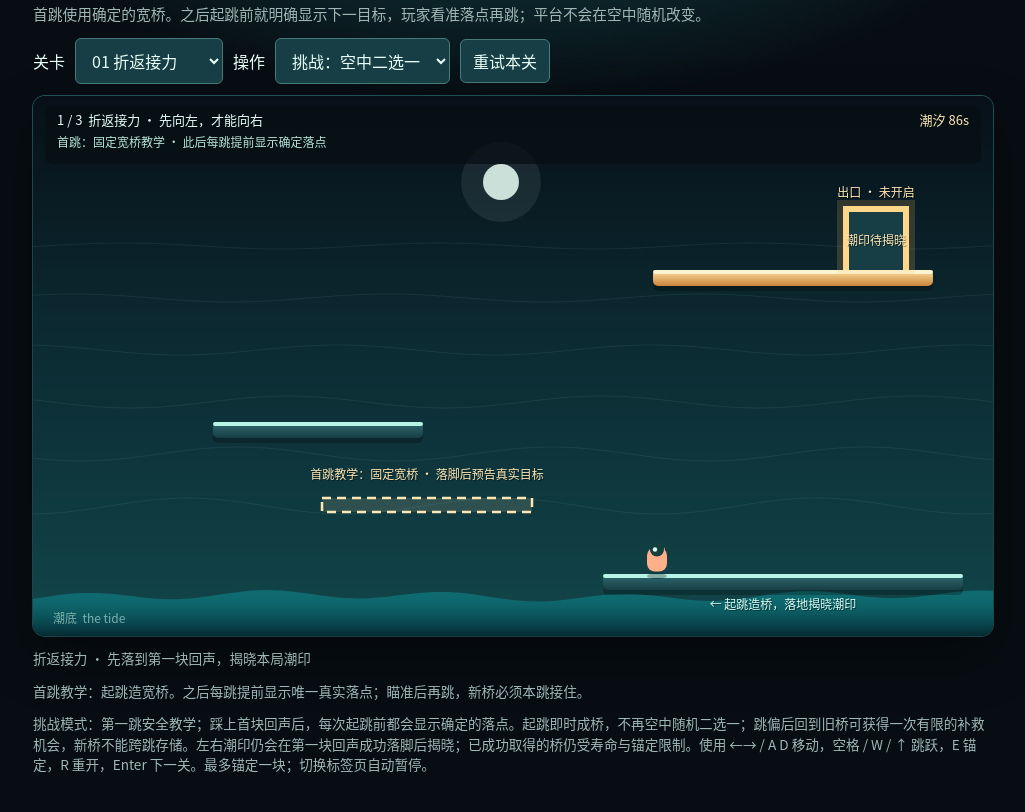
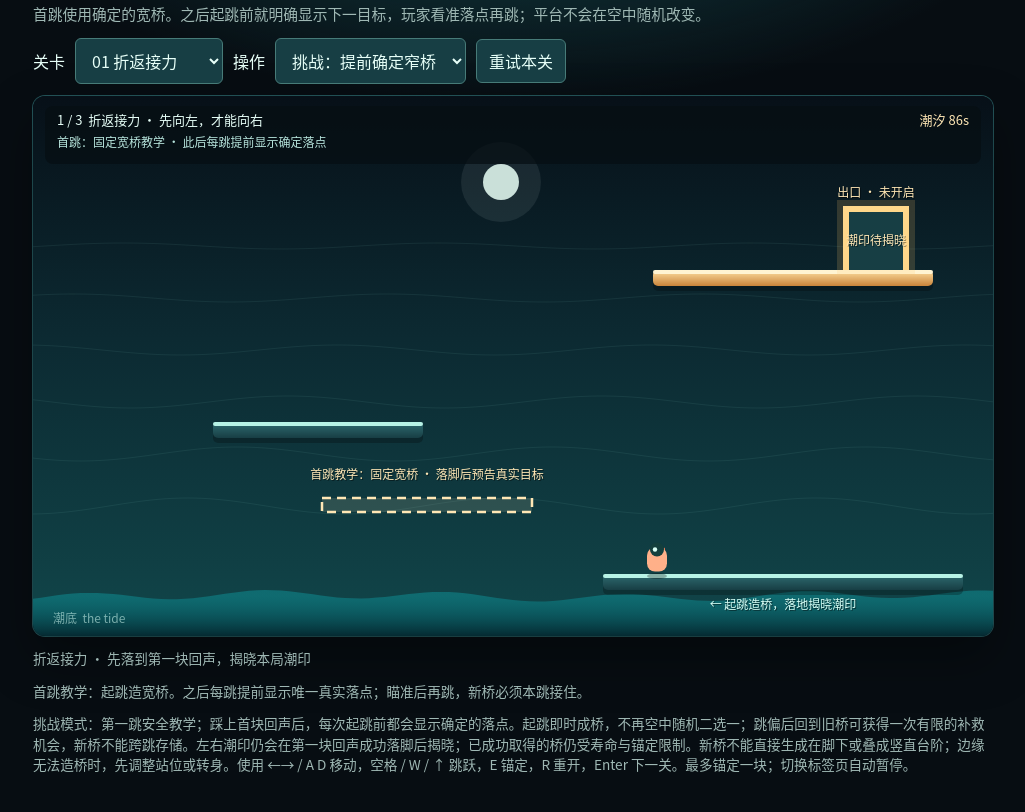
Before and after one commit to siskosun/echo-tide, a website built with Vite: page index.html in a window 1280 px wide. Shown: the part 62-874 px from the top of the page, without its empty margins (127-1152 px from the left). Built offline with nearby package versions, Linux system fonts and the light colour scheme; animation ran at ten frames a second.

Commit message:
docs(EXP-5): explain anti-staircase position rule and update mode label

```diff
--- a/index.html
+++ b/index.html
@@ -64,11 +64,11 @@
     <div class="wrap">
       <h1>Echo Tide <span>/ 叠影潮</span></h1>
       <p class="lede">首跳使用确定的宽桥。之后起跳前就明确显示下一目标，玩家看准落点再跳；平台不会在空中随机改变。</p>
-      <div class="toolbar"><label for="room">关卡</label><select id="room"><option value="0">01 折返接力</option><option value="1">02 留一条退路</option><option value="2">03 借路归航</option></select><label for="difficulty">操作</label><select id="difficulty"><option value="hard" selected>挑战：空中二选一</option><option value="standard">入门：确定平台</option></select><button id="restart" type="button">重试本关</button><button id="next" type="button" hidden>下一关 →</button></div>
+      <div class="toolbar"><label for="room">关卡</label><select id="room"><option value="0">01 折返接力</option><option value="1">02 留一条退路</option><option value="2">03 借路归航</option></select><label for="difficulty">操作</label><select id="difficulty"><option value="hard" selected>挑战：提前确定窄桥</option><option value="standard">入门：确定平台</option></select><button id="restart" type="button">重试本关</button><button id="next" type="button" hidden>下一关 →</button></div>
       <canvas id="game" width="960" height="540" tabindex="0" aria-label="叠影潮游戏。方向键或 AD 移动，空格跳跃，E 锚定，R 重开。"></canvas>
       <p id="status" class="foot" role="status" aria-live="polite"></p>
       <p id="hint" class="foot"></p>
-      <p class="foot">挑战模式：第一跳安全教学；踩上首块回声后，每次起跳前都会显示确定的落点。起跳即时成桥，不再空中随机二选一；跳偏后回到旧桥可获得一次有限的补救机会，新桥不能跨跳存储。左右潮印仍会在第一块回声成功落脚后揭晓；已成功取得的桥仍受寿命与锚定限制。使用 ←→ / A D 移动，空格 / W / ↑ 跳跃，E 锚定，R 重开，Enter 下一关。最多锚定一块；切换标签页自动暂停。</p>
+      <p class="foot">挑战模式：第一跳安全教学；踩上首块回声后，每次起跳前都会显示确定的落点。起跳即时成桥，不再空中随机二选一；跳偏后回到旧桥可获得一次有限的补救机会，新桥不能跨跳存储。左右潮印仍会在第一块回声成功落脚后揭晓；已成功取得的桥仍受寿命与锚定限制。新桥不能直接生成在脚下或叠成竖直台阶；边缘无法造桥时，先调整站位或转身。使用 ←→ / A D 移动，空格 / W / ↑ 跳跃，E 锚定，R 重开，Enter 下一关。最多锚定一块；切换标签页自动暂停。</p>
     </div>
     <script type="module" src="/src/main.js"></script>
   </body>
```
